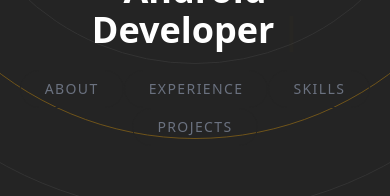
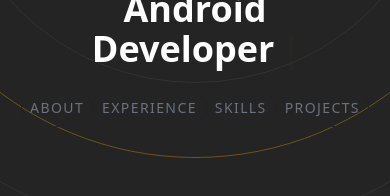
Before and after one commit to PuruPanda1/purabmodi, a Next.js app: page / in a window 390 px wide. Shown: the part 494-690 px from the top of the page. Built offline with nearby package versions, Linux system fonts and the light colour scheme.

Commit message:
Improved css for hero section

```diff
--- a/styles/globals.css
+++ b/styles/globals.css
@@ -4,7 +4,7 @@
 
 @layer components{
     .heroButton{
-        @apply px-6 py-2 border border-[#242424] rounded-full uppercase text-sm tracking-widest
+        @apply px-2 md:px-6 py-2 border border-[#242424] rounded-full uppercase text-sm tracking-widest
         text-gray-500 transition-all hover:border-[#f7AB0A]/40 hover:text-[#f7AB0A]/40
     }
 }
```
